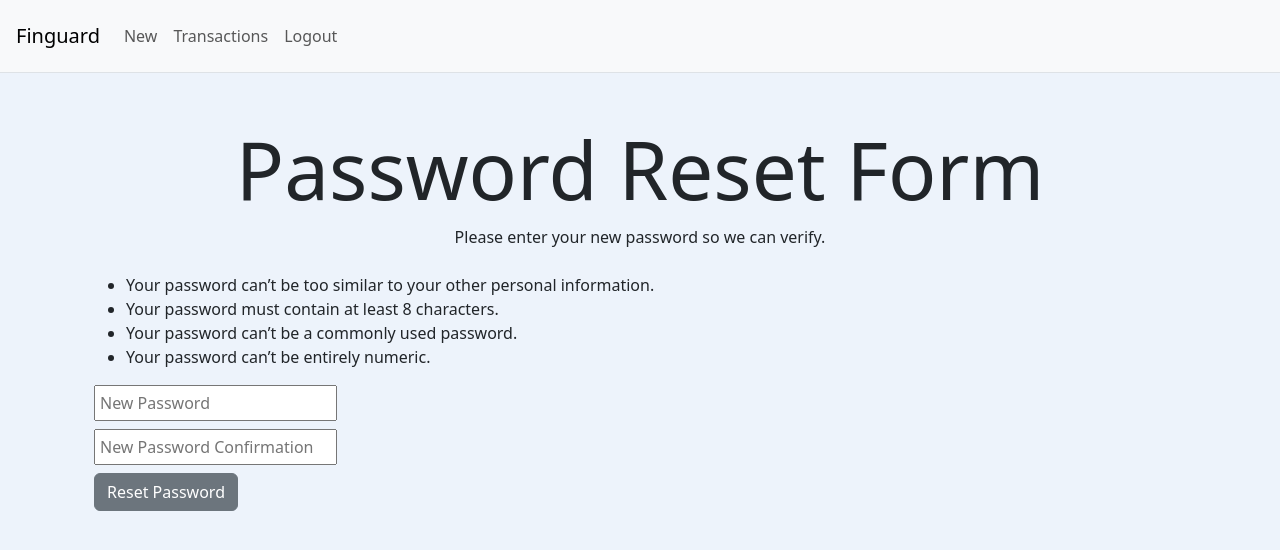
After one commit to gustavogomesn/finguard, a Django app: page /reset/1/1 in a window 1280 px wide. The commit adds this page. Shown: the top 550 px of the page. Run offline with Django 5.2, Linux system fonts and the light colour scheme; the visitor is signed in with stand-in values (Sample User, id 1).

Commit message:
Added reset password function and loading animation when save buttons are clickeds

```diff
--- a/finguard/urls.py
+++ b/finguard/urls.py
@@ -1,7 +1,12 @@
 from django.contrib import admin
+from django.contrib.auth import views as auth_views
 from django.urls import path, include
 
 urlpatterns = [
     path('admin/', admin.site.urls),
-    path('', include('website.urls'))
+    path('', include('website.urls')),
+    path('reset_password/', auth_views.PasswordResetView.as_view(template_name = "reset_password.html"), name ='reset_password'),
+    path('reset_password_sent/', auth_views.PasswordResetDoneView.as_view(template_name = "password_reset_sent.html"), name ='password_reset_done'),
+    path('reset/<uidb64>/<token>', auth_views.PasswordResetConfirmView.as_view(template_name = "password_reset_form.html"), name ='password_reset_confirm'),
+    path('reset_password_complete/', auth_views.PasswordResetCompleteView.as_view(template_name = "password_reset_done.html"), name ='password_reset_complete'),
 ]
--- a/static/css/base.css
+++ /dev/null
@@ -1,3 +0,0 @@
-html body div.container div.row.mb-3 div.col-md-4 div.border.shadow.rounded.p-2.d-flex.justify-content-between div p.summary-values {
-    color: red !important;
-}
--- a/website/forms.py
+++ b/website/forms.py
@@ -61,6 +61,9 @@ class AddExpenseForm(forms.ModelForm):
         'entertainment': 'Entertainment',
         'study': 'Study',
         'eletronics': 'Eletronics',
+        'clothes': 'Clothes',
+        'health': 'Health',
+        'investments': 'Investments',
         'others': 'Others'
     })
     category.widget.attrs['class'] = 'form-control'
--- a/website/static/css/base.css
+++ b/website/static/css/base.css
@@ -75,3 +75,5 @@ tr:hover td .edit-icon{
     overflow-y: auto;
     max-height: 75vh;
 }
+
+/* testetetete */
--- /dev/null
+++ b/website/static/js/base.js
@@ -0,0 +1,8 @@
+saveButtons = document.querySelectorAll('.save-button')
+
+saveButtons.forEach(button => {
+    console.log(button)
+    button.form.addEventListener('submit', e => {
+        e.target.lastElementChild.innerHTML = '<div class="spinner-border spinner-border-sm" role="status"></div>'
+    })
+})
--- a/website/templates/add-expense-modal.html
+++ b/website/templates/add-expense-modal.html
@@ -17,7 +17,7 @@
                             {% endif %}
                         {% endfor %}
                     {% endif %}
-                    <button type="submit" class="btn btn-primary">Save</button>
+                    <button type="submit" class="btn btn-primary save-button">Save</button>
 
                 </form>
             </div>
--- a/website/templates/add-income-modal.html
+++ b/website/templates/add-income-modal.html
@@ -20,7 +20,7 @@
                             {% endif %}
                         {% endfor %}
                     {% endif %}
-                    <button type="submit" class="btn btn-primary">Save</button>
+                    <button type="submit" class="btn btn-primary save-button">Save</button>
 
                 </form>
             </div>
--- a/website/templates/base.html
+++ b/website/templates/base.html
@@ -12,6 +12,7 @@
   <script src="https://code.jquery.com/jquery-3.6.3.min.js"></script>
   {% load static %}
   <link rel="stylesheet" href="{% static 'css/base.css' %}">
+  <script src="{% static 'js/base.js' %}" defer></script>
   {% block extra_head %}{% endblock %}
   <title>{% block title %}{% endblock %}</title>
 </head>
--- a/website/templates/edit-expense-modal.html
+++ b/website/templates/edit-expense-modal.html
@@ -25,6 +25,9 @@
                             <option value="transport">Transport</option>
                             <option value="study">Study</option>
                             <option value="eletronics">Eletronics</option>
+                            <option value="clothes">Clothes</option>
+                            <option value="health">Health</option>
+                            <option value="investments">Investments</option>
                             <option value="others">Others</option>
                         </select>
                     </div>
@@ -61,7 +64,7 @@
                         {% endfor %}
                     {% endif %}
                     <div class="mt-3">
-                        <button type="submit" class="btn btn-primary">Save</button>
+                        <button type="submit" class="btn btn-primary save-button">Save</button>
                         <button class="btn btn-danger" type="submit" id="delete-expense-button">Delete</button>
                     </div>
 
--- a/website/templates/edit-income-modal.html
+++ b/website/templates/edit-income-modal.html
@@ -49,7 +49,7 @@
                         {% endfor %}
                     {% endif %}
                     <div class="mt-3">
-                        <button type="submit" class="btn btn-primary">Save</button>
+                        <button type="submit" class="btn btn-primary save-button">Save</button>
                         <button class="btn btn-danger" type="submit" id="delete-income-button">Delete</button>
                     </div>
 
--- a/website/templates/login.html
+++ b/website/templates/login.html
@@ -26,7 +26,7 @@
           <button class="btn btn-dark btn-lg btn-block" type="submit">Login</button>
         </div>
 
-        <a class="small text-muted" href="#!">Forgot password?</a>
+        <a class="small text-muted" href="{% url 'reset_password' %}">Forgot password?</a>
         <p class="mb-5 pb-lg-2" style="color: #393f81;">Don't have an account? <a href="{% url 'register' %}"
             style="color: #393f81;">Register here</a></p>
       </form>
--- /dev/null
+++ b/website/templates/password_reset_form.html
@@ -0,0 +1,33 @@
+{% extends 'base.html' %}
+
+{% block title %}Login{% endblock %}
+
+{% block content %}
+    <div class="container mt-5">
+      <div class="text-center">
+        <h1 class="display-1">Password Reset Form</h1>
+        <p style="width: 60%; margin: 0 auto">
+          Please enter your new password so we can verify.
+        </p>
+      </div>
+      <br />
+      <form action="" method="POST">
+        {% csrf_token %}
+        <div class="helptext">
+          <ul>
+            <li>Your password can’t be too similar to your other personal information.</li>
+            <li>Your password must contain at least 8 characters.</li>
+            <li>Your password can’t be a commonly used password.</li>
+            <li>Your password can’t be entirely numeric.</li>
+          </ul>
+        </div>
+        <div class="form-group">
+          <input type="password" name="new_password1" autocomplete="new-password" placeholder="New Password" id="id_new_password1" class="mb-2 p-1">
+        </div>
+        <div class="form-group">
+          <input type="password" name="new_password2" autocomplete="new-password" placeholder="New Password Confirmation" id="id_new_password2" class="mb-2 p-1">
+        </div>
+        <button type="submit" class="btn btn-secondary">Reset Password</button>
+      </form>
+    </div>
+{% endblock %}
--- a/website/templates/transactions.html
+++ b/website/templates/transactions.html
@@ -39,7 +39,7 @@
         {% for transaction in transactions %}
           <tr>
             {% if transaction.is_fixed %}
-            <th>- - -</th>
+            <th></th>
             {% else %}
             <th>{{ transaction.created_at|date:"M, d" }}</th>
             {% endif %}
--- a/website/urls.py
+++ b/website/urls.py
@@ -1,5 +1,5 @@
 from django.contrib import admin
-from django.urls import path, include
+from django.urls import path
 from . import views
 
 urlpatterns = [
```
Also changed, not shown: finguard/settings.py (+7 -0 lines), website/templates/password_reset_done.html (added, +16 -0 lines), website/templates/password_reset_sent.html (added, +14 -0 lines), website/templates/reset_password.html (added, +28 -0 lines), static/js/chats.js (deleted), website/static/js/chats.js (deleted).
